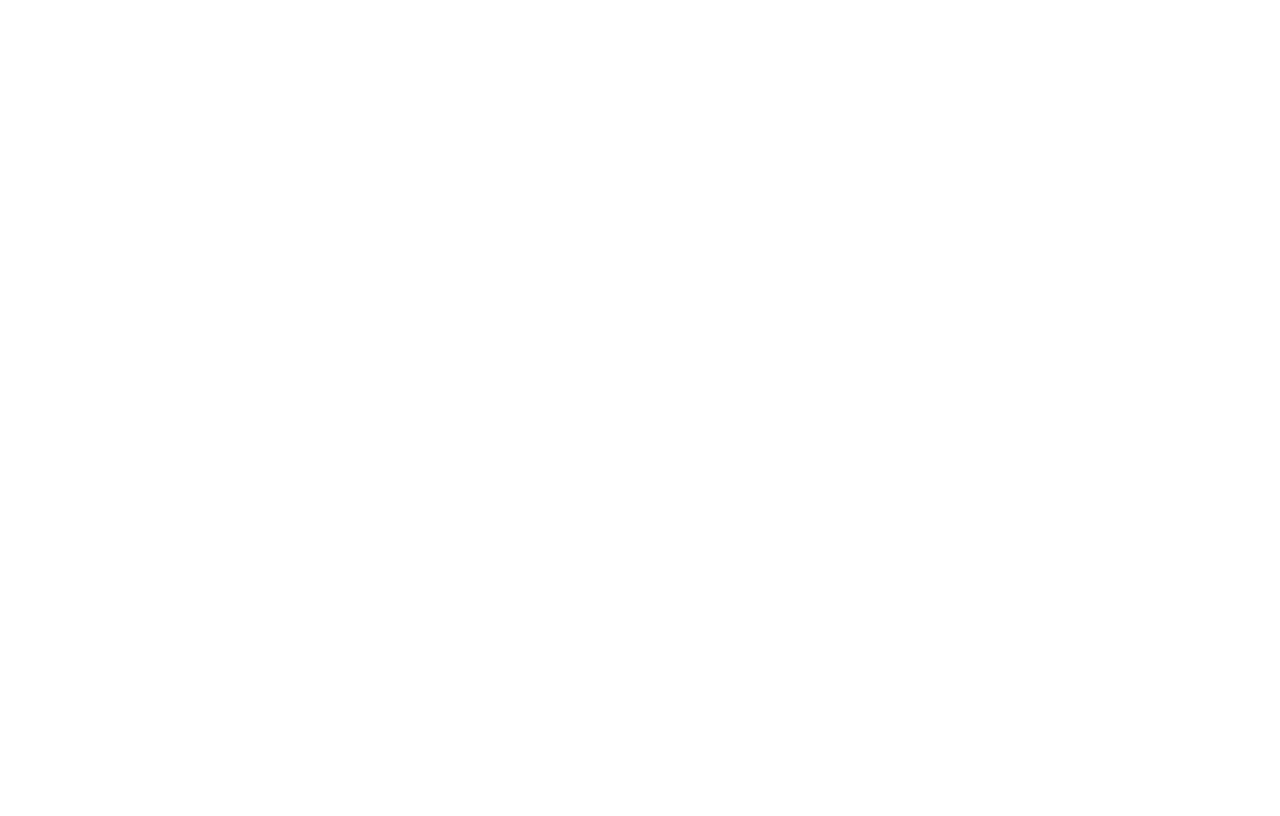
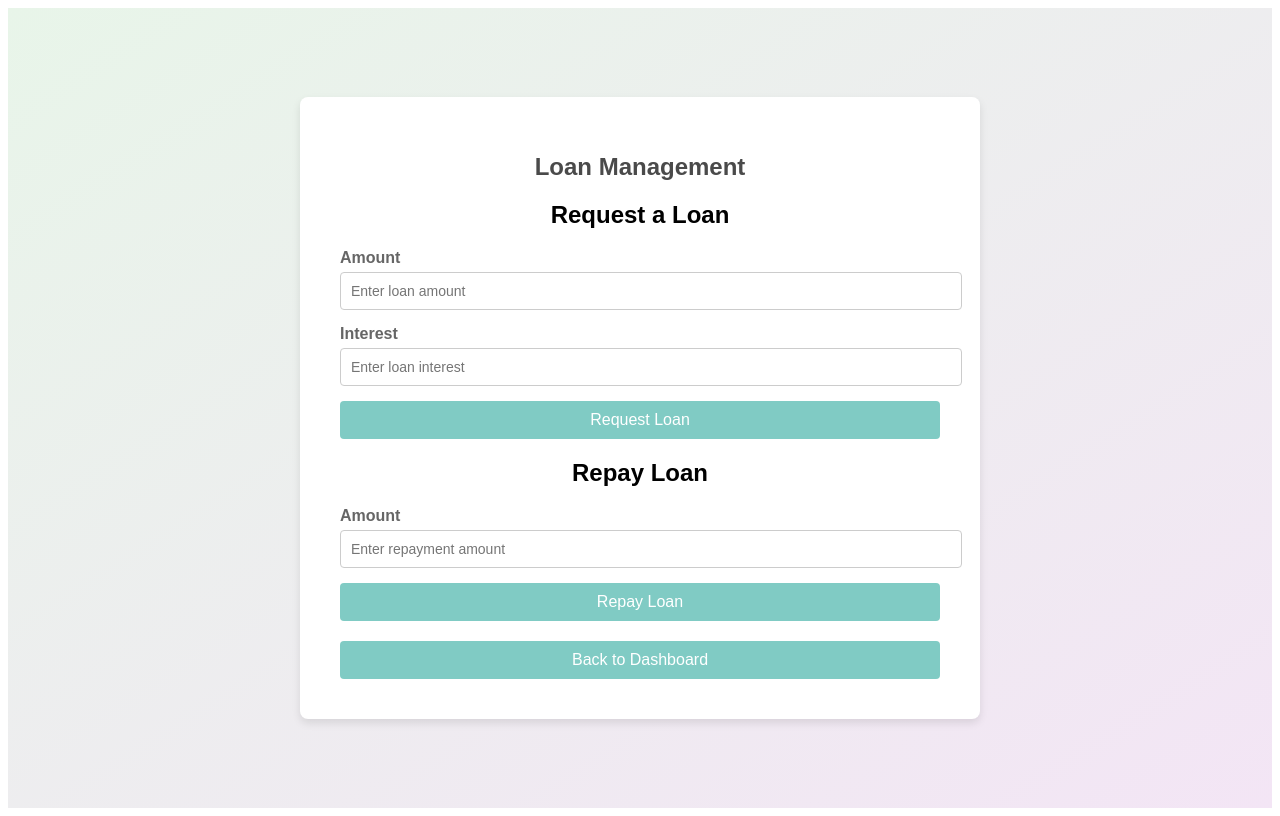
Before and after one commit to WataminC/BankProject, a Vue app in the folder frontend/: page /loan in a window 1280 px wide. Before the commit this address had no page. Built offline with nearby package versions, Linux system fonts and the light colour scheme; no server answers; sample sign-in values are in the browser's storage.

Commit message:
Finish loan page and some logic

```diff
--- a/frontend/src/router/index.js
+++ b/frontend/src/router/index.js
@@ -4,6 +4,7 @@ import RegisterView from '@/views/RegisterView.vue';
 import UserDashboard from '@/views/DashboardView.vue';
 import TransactionView from '@/views/TransactionView.vue';
 import TransferView from '@/views/TransferView.vue';
+import LoanView from '@/views/LoanView.vue';
 
 const routes = [
   // redirect to login view
@@ -37,6 +38,12 @@ const routes = [
     component: TransferView,
     meta: { requiresAuth: true },
   },
+  {
+    path: '/loan',
+    name: 'Loan',
+    component: LoanView,
+    meta: { requiresAuth: true },
+  },
   // 其他路由配置
 ];
 
--- a/frontend/src/views/DashboardView.vue
+++ b/frontend/src/views/DashboardView.vue
@@ -11,7 +11,7 @@
       <div class="actions">
         <button @click="handleTransaction" class="action-button">Deposit/Withdraw</button>
         <button @click="transfer" class="action-button">Transfer</button>
-        <button @click="viewFriends" class="action-button">Friends List</button>
+        <button @click="goToLoan" class="action-button">Loan</button>
       </div>
     </div>
     <button @click="logout" class="logout-button">Logout</button>
@@ -49,9 +49,8 @@ export default {
       router.push('/transfer');
     };
 
-    const viewFriends = () => {
-      // Handle view friends list logic
-      console.log('Friends List clicked');
+    const goToLoan = () => {
+      router.push('/loan');
     };
 
     const logout = () => {
@@ -63,7 +62,7 @@ export default {
       fetchUserInfo();
     });
 
-    return { userInfo, handleTransaction, transfer, viewFriends, logout };
+    return { userInfo, handleTransaction, transfer, goToLoan, logout };
   }
 };
 </script>
--- /dev/null
+++ b/frontend/src/views/LoanView.vue
@@ -0,0 +1,209 @@
+<template>
+  <div class="loan-container">
+    <div class="loan-box">
+      <h1 class="title">Loan Management</h1>
+      <div v-if="loanExists" class="loan-info">
+        <h2>Current Loan</h2>
+        <table>
+          <tr>
+            <th>Amount</th>
+            <th>Interest</th>
+            <th>Total Amount</th>
+            <th>Status</th>
+          </tr>
+          <tr>
+            <td>{{ loan.amount }}</td>
+            <td>{{ loan.interest }}</td>
+            <td>{{ loan.total_amount }}</td>
+            <td>{{ loan.status }}</td>
+          </tr>
+        </table>
+      </div>
+      <div class="loan-form">
+        <h2>Request a Loan</h2>
+        <div class="form-group">
+          <label for="loanAmount">Amount</label>
+          <input type="number" id="loanAmount" v-model="loanAmount" placeholder="Enter loan amount" required />
+        </div>
+        <div class="form-group">
+          <label for="loanInterest">Interest</label>
+          <input type="number" id="loanInterest" v-model="loanInterest" placeholder="Enter loan interest" required />
+        </div>
+        <button @click="requestLoan" class="loan-button">Request Loan</button>
+      </div>
+      <div class="repay-form">
+        <h2>Repay Loan</h2>
+        <div class="form-group">
+          <label for="repayAmount">Amount</label>
+          <input type="number" id="repayAmount" v-model="repayAmount" placeholder="Enter repayment amount" required />
+        </div>
+        <button @click="repayLoan" class="loan-button">Repay Loan</button>
+      </div>
+      <button @click="goBack" class="back-button">Back to Dashboard</button>
+    </div>
+  </div>
+</template>
+
+<script>
+import { ref, onMounted } from 'vue';
+import axios from 'axios';
+import { useRouter } from 'vue-router';
+
+export default {
+  name: 'LoanView',
+  setup() {
+    const loanAmount = ref('');
+    const loanInterest = ref('');
+    const repayAmount = ref('');
+    const loanExists = ref(false);
+    const loan = ref({});
+    const router = useRouter();
+
+    const checkLoanStatus = async () => {
+      try {
+        const response = await axios.post('http://localhost:8080/api/loan/request/query', {
+          user_id: 1, // Replace with actual user ID
+        });
+        if (response.data.is_succeed) {
+          alert('Loan request succeeded!');
+        }
+      } catch (error) {
+        console.error(error);
+      }
+    };
+
+    const requestLoan = async () => {
+      try {
+        await axios.post('http://localhost:8080/api/loan/request', {
+          user_id: 1, // Replace with actual user ID
+          amount: loanAmount.value,
+          interest: loanInterest.value,
+        });
+        alert('Loan request submitted successfully');
+      } catch (error) {
+        console.error(error);
+        alert('Loan request failed');
+      }
+    };
+
+    const getLoan = async () => {
+      try {
+        const response = await axios.post('http://localhost:8080/api/loan', {
+          user_id: 1, // Replace with actual user ID
+        });
+        loan.value = response.data;
+        loanExists.value = true;
+      } catch (error) {
+        console.error(error);
+        loanExists.value = false;
+      }
+    };
+
+    const repayLoan = () => {
+      alert('Repay loan functionality not implemented yet');
+    };
+
+    const goBack = () => {
+      router.push('/dashboard');
+    };
+
+    onMounted(() => {
+      checkLoanStatus();
+      getLoan();
+    });
+
+    return { loanAmount, loanInterest, repayAmount, loanExists, loan, requestLoan, repayLoan, goBack };
+  }
+};
+</script>
+
+<style scoped>
+.loan-container {
+  display: flex;
+  justify-content: center;
+  align-items: center;
+  height: 100vh;
+  background: linear-gradient(to bottom right, #e8f5e9, #f3e5f5);
+  font-family: 'Arial', sans-serif;
+}
+
+.loan-box {
+  background: #ffffff;
+  border-radius: 8px;
+  padding: 40px;
+  box-shadow: 0 4px 8px rgba(0, 0, 0, 0.1);
+  text-align: center;
+  width: 100%;
+  max-width: 600px;
+}
+
+.title {
+  margin-bottom: 20px;
+  color: #4a4a4a;
+  font-size: 24px;
+  font-weight: bold;
+}
+
+.loan-info, .loan-form, .repay-form {
+  margin-bottom: 20px;
+}
+
+.form-group {
+  margin-bottom: 15px;
+  text-align: left;
+}
+
+label {
+  display: block;
+  margin-bottom: 5px;
+  color: #666;
+  font-weight: 600;
+}
+
+input {
+  width: 100%;
+  padding: 10px;
+  font-size: 14px;
+  border: 1px solid #ccc;
+  border-radius: 4px;
+  transition: border-color 0.3s;
+}
+
+input:focus {
+  border-color: #80cbc4;
+  outline: none;
+}
+
+.loan-button, .back-button {
+  width: 100%;
+  padding: 10px;
+  font-size: 16px;
+  background-color: #80cbc4;
+  color: white;
+  border: none;
+  border-radius: 4px;
+  cursor: pointer;
+  transition: background-color 0.3s, transform 0.3s;
+}
+
+.loan-button:hover, .back-button:hover {
+  background-color: #4db6ac;
+  transform: scale(1.05);
+}
+
+table {
+  width: 100%;
+  border-collapse: collapse;
+  margin-bottom: 20px;
+}
+
+th, td {
+  padding: 10px;
+  border: 1px solid #ccc;
+  text-align: left;
+}
+
+th {
+  background-color: #f5f5f5;
+}
+</style>
```
Also changed, not shown: 2 other files (tests, documents, lock files or other folders).
